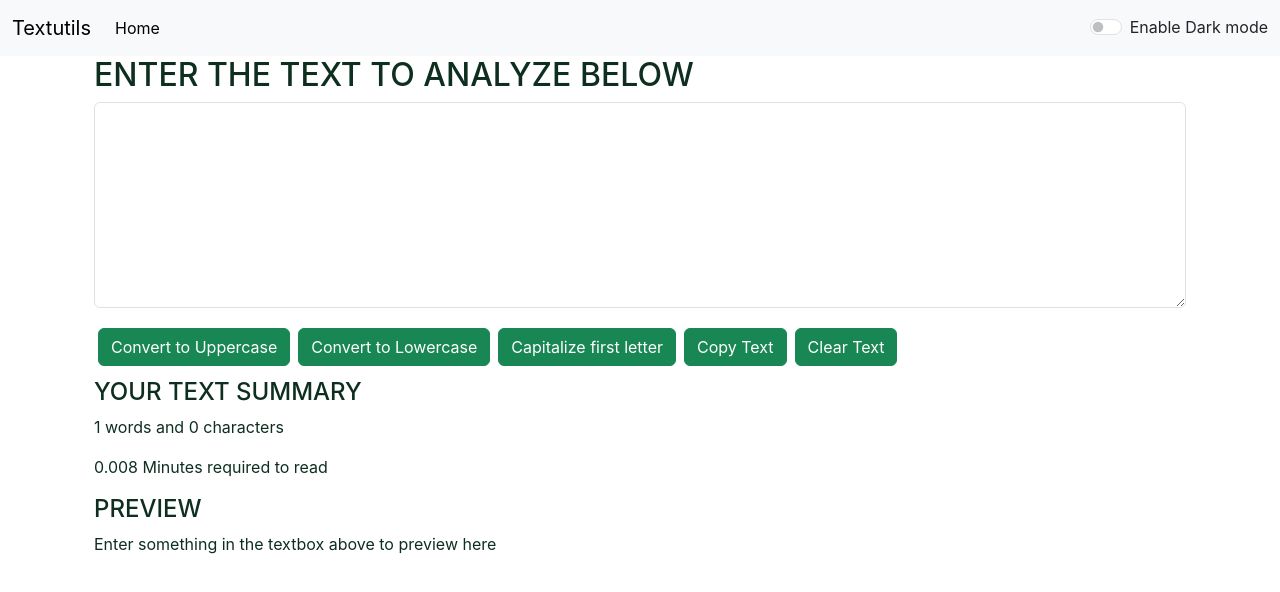
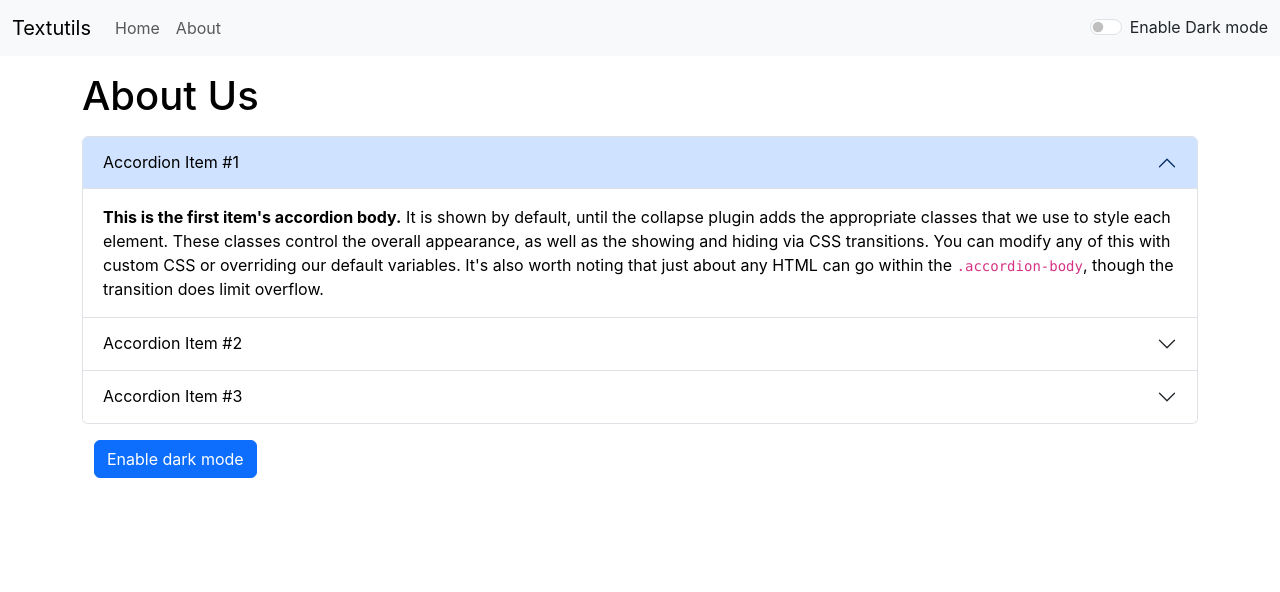
Before and after one commit to aayu0810/textutils, a React (Create React App) app: page /About in a window 1280 px wide. Shown: the top 592 px of the page. Built offline with nearby package versions, Linux system fonts and the light colour scheme.

Commit message:
router adding and usage

```diff
--- a/package.json
+++ b/package.json
@@ -8,6 +8,7 @@
     "@testing-library/user-event": "^13.5.0",
     "react": "^18.2.0",
     "react-dom": "^18.2.0",
+    "react-router-dom": "^6.14.2",
     "react-scripts": "5.0.1",
     "web-vitals": "^2.1.4"
   },
--- a/src/App.js
+++ b/src/App.js
@@ -3,8 +3,18 @@ import './App.css';
 
 import Navbar from './components/Navbar';
 import TextForm from './components/TextForm';
+import About from './components/About';
 import React, { useState } from 'react';
 import Alert from './components/Alert';
+
+import {
+  BrowserRouter as Router,
+  Routes,
+  Route,
+  Link
+} from "react-router-dom";
+
+
 
 function App() {
   const[mode,setMode] = useState('light');
@@ -42,15 +52,26 @@ else{
 
   return (
     <>
-   <Navbar title ="Textutils" mode={mode} toggleMode={toggleMode}/>
+
+<Router>
+   <Navbar title ="Textutils" AboutText ="About " mode={mode} toggleMode={toggleMode}/>
    <Alert alert ={alert}/>
-    <div className= "container">
-    <TextForm showAlert={showAlert} heading ="ENTER THE TEXT TO ANALYZE BELOW" mode={mode}/>
-   {/* <Navbar title ="TextUtils" aboutText ="About TextUtile"/>*/}
+    <div className= "container my-3">
+    <Routes>
+    <Route exact path="/About" element={<About />}/>
+    <Route exact path="/" element={<TextForm showAlert={showAlert} heading ="ENTER THE TEXT TO ANALYZE BELOW" mode={mode}/>}/>
+    </Routes>
     </div>
+ </Router>
 
 
-    </>
+
+    {/*<Navbar title ="TextUtils" aboutText ="About TextUtiles"/>*/}
+
+
+   </>
+
+
   );
 }
 
--- a/src/components/Navbar.js
+++ b/src/components/Navbar.js
@@ -1,5 +1,6 @@
 import React from 'react'
 import PropTypes from 'prop-types'
+import {Link} from 'react-router-dom';
 
 
 export default function Navbar(props) {
@@ -14,10 +15,10 @@ export default function Navbar(props) {
     <div className="collapse navbar-collapse" id="navbarSupportedContent">
       <ul className="navbar-nav me-auto mb-2 mb-lg-0">
         <li className="nav-item">
-          <a className="nav-link active" aria-current="page" href="/">Home</a>
+          <Link className="nav-link" aria-current="page" to="/">Home</Link>
         </li>
         <li className="nav-item">
-          <a className="nav-link" href="/">{props.AboutText}</a>
+          <Link className="nav-link" to="/About">{props.AboutText}</Link>
         </li>
 
 
```
Also changed, not shown: 1 other file (tests, documents, lock files or other folders).
